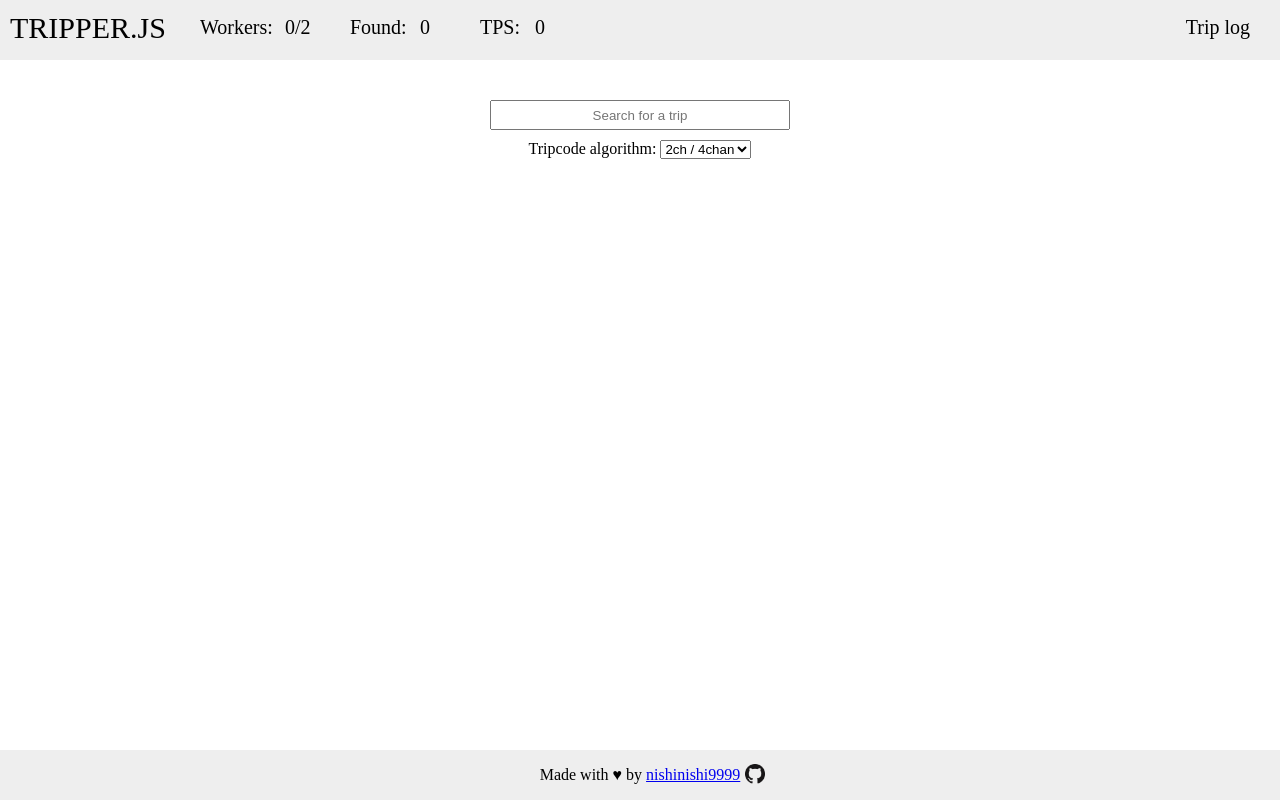
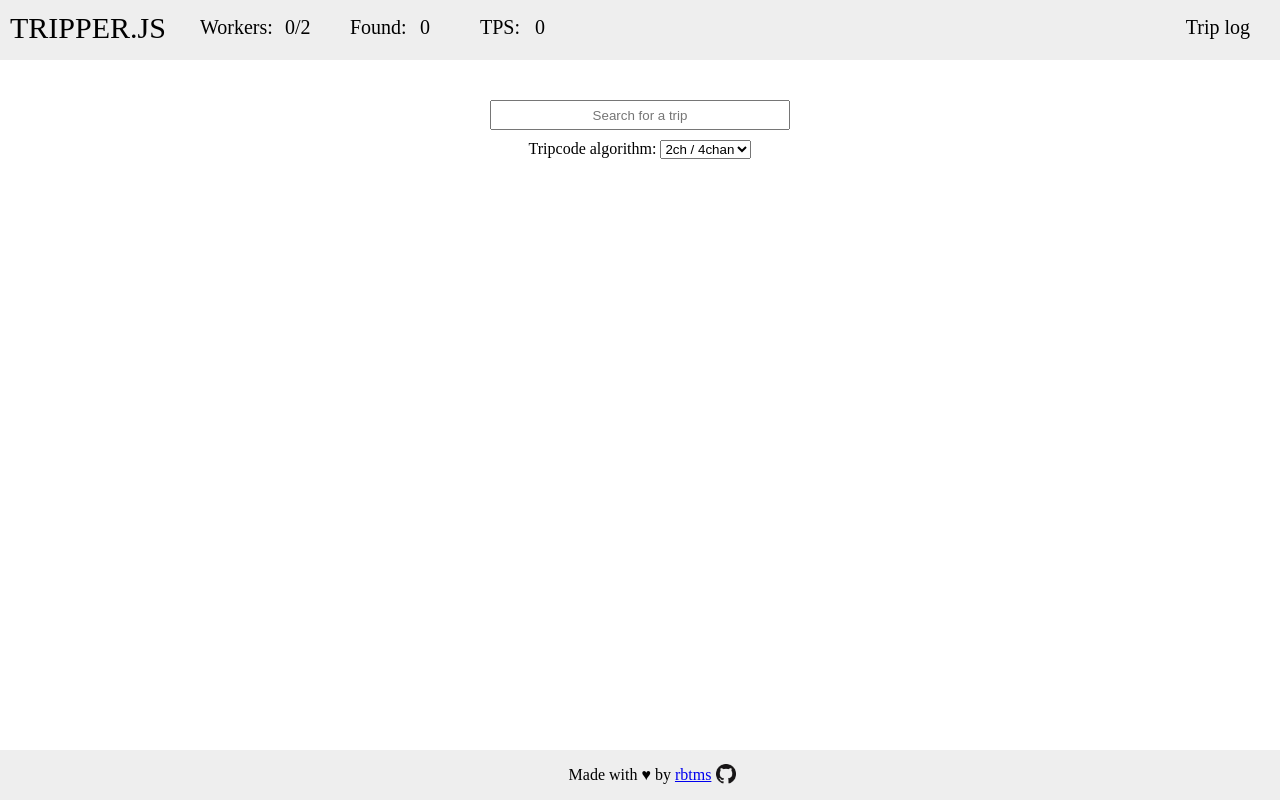
Before and after one commit to rbtms/tripperjs, a plain HTML site: page index.html in a window 1280 px wide. Drawn offline with Linux system fonts and the light colour scheme.

Commit message:
Update index.html

```diff
--- a/index.html
+++ b/index.html
@@ -44,11 +44,11 @@
 
             <div id='footer'>
                 Made with ♥ by
-                <a href='https://github.com/nishinishi9999'>nishinishi9999</a>
+                <a href='https://github.com/rbtms'>rbtms</a>
                 <img id='github_icon'
                     src='./assets/icon/GitHub-Mark-32px.png'
                     title='Fork me!'
-                    onclick='window.location = "https://github.com/nishinishi9999/tripperjs";'
+                    onclick='window.location = "https://github.com/rbtms/tripperjs";'
                 />
 
                 <!--
```
